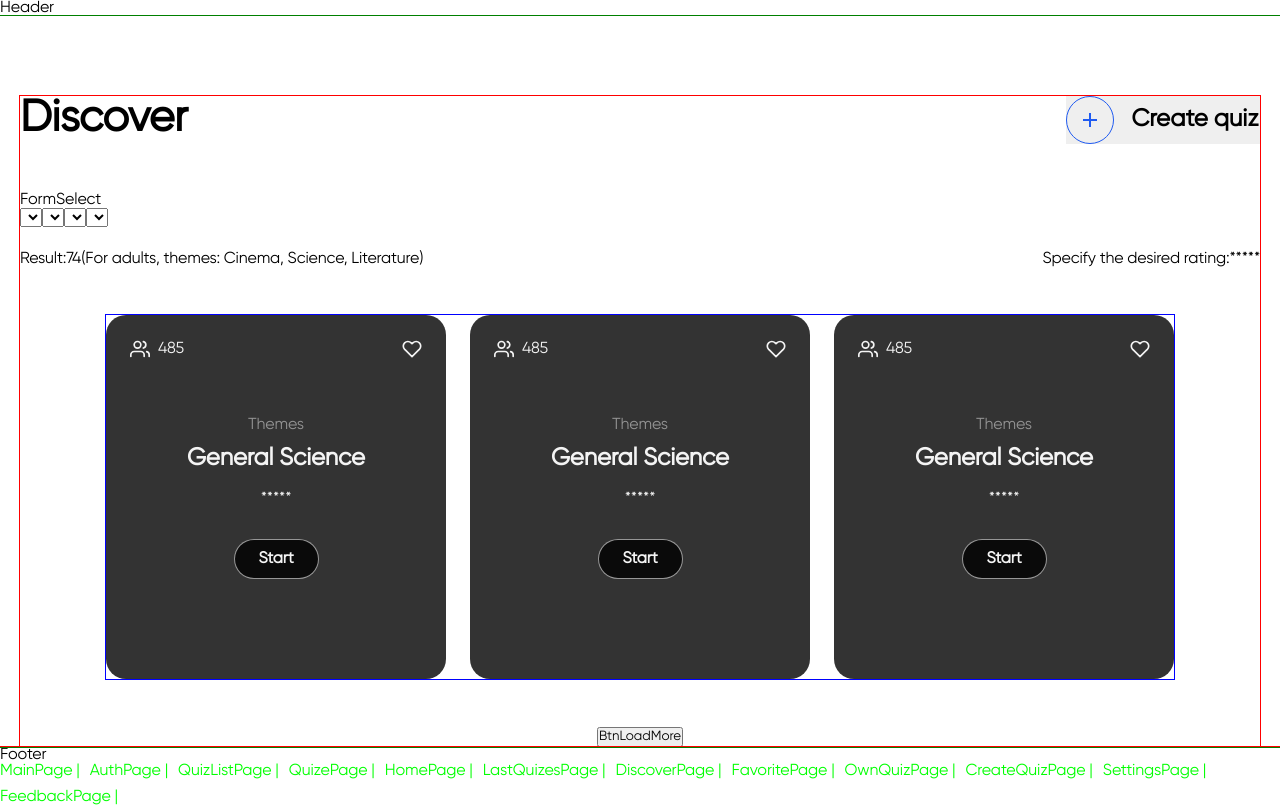
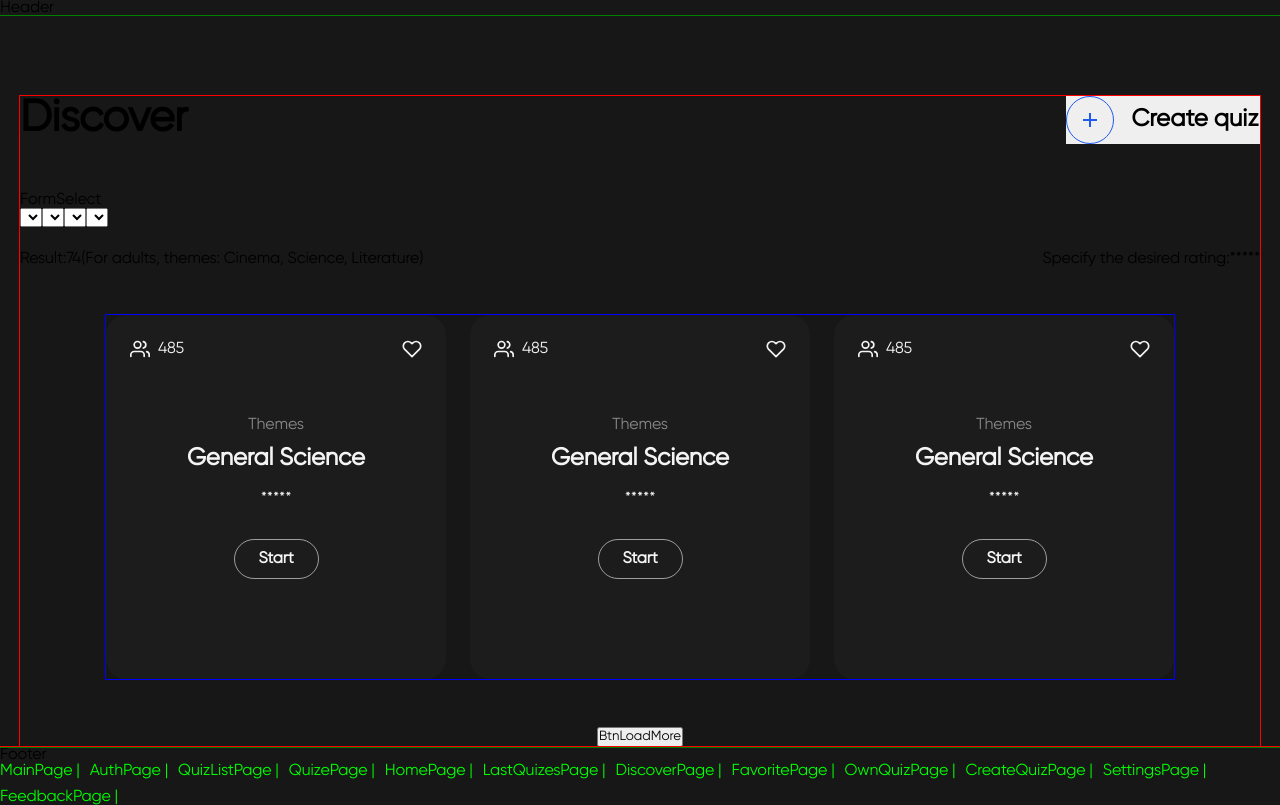
Before and after one commit to Stepaniuk-Den/quiz-master, a React (Create React App) app: page /quiz-master/discover in a window 1280 px wide. Built offline with nearby package versions, Linux system fonts and the light colour scheme.

Commit message:
card, btn start colors

```diff
--- a/src/index.css
+++ b/src/index.css
@@ -16,6 +16,7 @@ body {
     letter-spacing: -0.16px;
   -webkit-font-smoothing: antialiased;
   -moz-osx-font-smoothing: grayscale;
+  background-color: var(--main-background);
 }
 
 code {
--- a/src/shared/Buttons/BtnStart/BtnStartStyled.js
+++ b/src/shared/Buttons/BtnStart/BtnStartStyled.js
@@ -8,9 +8,12 @@ export const BtnStartS = styled.button`
   width: 80px;
   height: 40px;
   border-radius: 30px;
-  border: 1px solid rgba(244, 244, 244, 0.6);
-  background-color: rgba(0, 0, 0, 0.8);
-  color: #f4f4f4;
+  /* border: 1px solid rgba(244, 244, 244, 0.6); */
+  border: 1px solid var(--bodrer-color-60);
+  /* background-color: rgba(0, 0, 0, 0.8); */
+  background-color: transparent;
+  /* color: #f4f4f4; */
+  color: var(--text-color-100);
   /* font-family: Gilroy; */
   font-size: 14px;
   font-style: normal;
--- a/src/shared/CardSingle/CardSingleStyled.js
+++ b/src/shared/CardSingle/CardSingleStyled.js
@@ -13,8 +13,9 @@ export const CardWrapper = styled.li`
   flex-direction: column;
   align-items: center;
   border-radius: 20px;
-  /* background-color: rgba(255, 255, 255, 0.02); */
-  background-color: rgba(0, 0, 0, 0.8);
+  background-color: rgba(255, 255, 255, 0.02);
+  background-color: var(--white-background);
+  /* background-color: rgba(0, 0, 0, 0.8); */
 
   @media (min-width: 768px) {
     width: 340px;
@@ -55,7 +56,8 @@ export const UsersNumber = styled.p`
   margin: 0;
   padding: 0;
   display: block;
-  color: #f4f4f4;
+  /* color: #f4f4f4; */
+  color: var(--text-color-100);
   font-size: 14px;
   font-style: normal;
   font-weight: 400;
@@ -70,7 +72,8 @@ export const UsersNumber = styled.p`
 export const FiHeartS = styled(FiHeart)`
   width: 20px;
   height: 20px;
-  stroke: #f4f4f4;
+  /* stroke: #f4f4f4; */
+  stroke: var(--text-color-100);
   // and add class for fill//
   /* fill: red; */
 `;
@@ -95,7 +98,8 @@ export const TextWrapper = styled.div`
 export const ThemesS = styled.h4`
   margin: 0;
   padding: 0;
-  color: rgba(244, 244, 244, 0.5);
+  /* color: rgba(244, 244, 244, 0.5); */
+  color: var(--text-color-50);
   /* font-family: Gilroy; */
   font-size: 14px;
   font-style: normal;
@@ -113,7 +117,8 @@ export const ThemesS = styled.h4`
 export const GeneralScienceS = styled.h3`
   margin: 0;
   padding: 0;
-  color: #f4f4f4;
+  /* color: #f4f4f4; */
+  color: var(--text-color-100);
   /* font-family: Gilroy; */
   font-size: 20px;
   font-style: normal;
@@ -129,5 +134,7 @@ export const GeneralScienceS = styled.h3`
 export const RatingS = styled.div`
   margin: 0;
   padding: 0;
-  color: #f4f4f4;
+  /* color: #f4f4f4; */
+  color: var(--star-color-100);
+  /* color: var(--star-color-8); */
 `;
```
